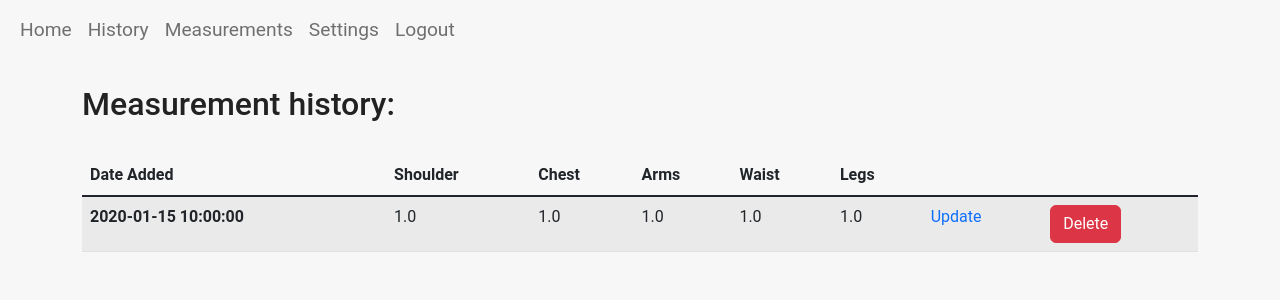
After one commit to simar-s2/Body-Measurement-Tracker, a Flask app: page /history in a window 1280 px wide. The commit adds this page. Shown: the top 300 px of the page. Run offline with Flask 3, Linux system fonts and the light colour scheme; a user stored in the database is signed in; tables that the repository leaves empty hold one stand-in row (values such as "Sample post").

Commit message:
Added history page and feature to delete entries

```diff
--- a/website/static/styles.css
+++ b/website/static/styles.css
@@ -36,7 +36,7 @@ h1, h2 {
 
 #chart {
     display: block;
-    margin: 20px auto;
+    margin: 1rem auto;
     max-width: 80%;
     max-height: 100%;
 }
--- a/website/templates/change_email.html
+++ b/website/templates/change_email.html
@@ -3,7 +3,7 @@
 {% block title %}Settings: Change Email{% endblock %}
 
 {% block content %}
-<h2>Change email address</h2>
+<h2>Change email address:</h2>
 <br>
 <form method="post">
     <div class="mb-3">
--- a/website/templates/change_password.html
+++ b/website/templates/change_password.html
@@ -3,7 +3,7 @@
 {% block title %}Sign Up{% endblock %}
 
 {% block content %}
-<h2>Change password</h2>
+<h2>Change password:</h2>
 <br>
 <form method="post">
     <div class="mb-3">
--- /dev/null
+++ b/website/templates/history.html
@@ -0,0 +1,43 @@
+{% extends "layout.html" %}
+
+{% block title %}History{% endblock %}
+
+{% block content %}
+
+<h2>Measurement history:</h2>
+<br>
+<div class="table-responsive">
+    <table class="table table-striped">
+        <thead>
+            <tr>
+              <th scope="col">Date Added</th>
+              <th scope="col">Shoulder</th>
+              <th scope="col">Chest</th>
+              <th scope="col">Arms</th>
+              <th scope="col">Waist</th>
+              <th scope="col">Legs</th>
+              <th scope="col"></th>
+              <th scope="col"></th>
+            </tr>
+          </thead>
+          <tbody class="table-group-divider">
+        {% for measurement in measurements %}
+            <tr>
+              <th scope="row">{{ measurement.date }}</th>
+              <td>{{ measurement.shoulder }}</td>
+              <td>{{ measurement.chest }}</td>
+              <td>{{ measurement.arm }}</td>
+              <td>{{ measurement.waist }}</td>
+              <td>{{ measurement.leg }}</td>
+              <td><a href="/delete_entry/{{ measurement.id }}" class="link-primary">Update</a></td>
+              <td><form method="post" action="{{ url_for('views.delete_entry', measurement_id=measurement.id) }}" onsubmit="return confirm('Are you sure you want to delete this entry?');">
+                <button class="btn btn-danger" type="submit">Delete</button>
+            </form>
+                </td>
+            </tr>
+        {% endfor %}
+           </tbody>
+    </table>
+</div>
+
+{% endblock %}
--- a/website/templates/layout.html
+++ b/website/templates/layout.html
@@ -18,6 +18,9 @@
                     {% if user.is_authenticated %}
                     <li class="nav-item">
                         <a class="nav-link" aria-current="page" href="/">Home</a>
+                    </li>
+                    <li class="nav-item">
+                        <a class="nav-link" aria-current="page" href="/history">History</a>
                     </li>
                     <li class="nav-item">
                         <a class="nav-link" aria-current="page" href="/measurement">Measurements</a>
@@ -53,20 +56,20 @@
             </svg>
             {% for category, message in messages %}
                 {% if category == 'success' %}
-                <div class="alert alert-success d-flex alert-dismissible fade show" role="alert">
-                    <svg class="bi flex-shrink-2 me-2" role="img" aria-label="Success:"><use xlink:href="#check-circle-fill"/></svg>
+                <div class="alert alert-success alert-dismissible fade show" role="alert">
+                    <svg class="bi flex-shrink-2 me-2" width="1.5em" height="1.5em" role="img" aria-label="Success:"><use xlink:href="#check-circle-fill"/></svg>
                     {{ message }}
                     <button type="button" class="btn-close" data-bs-dismiss="alert" aria-label="Close"></button>
                 </div>
                 {% elif category == 'warning' %}
-                <div class="alert alert-warning d-flex alert-dismissible fade show" role="alert">
-                    <svg class="bi flex-shrink-2 me-2" role="img" aria-label="Warning:"><use xlink:href="#exclamation-triangle-fill"/></svg>
+                <div class="alert alert-warning alert-dismissible fade show" role="alert">
+                    <svg class="bi flex-shrink-2 me-2" width="1.5em" height="1.5em" role="img" aria-label="Warning:"><use xlink:href="#exclamation-triangle-fill"/></svg>
                     {{ message }}
                     <button type="button" class="btn-close" data-bs-dismiss="alert" aria-label="Close"></button>
                 </div>
                 {% else %}
                 <div class="alert alert-danger d-flex align-items-center alert-dismissible fade show" role="alert">
-                    <svg role="img" aria-label="Danger:"><use xlink:href="#exclamation-triangle-fill"/></svg>
+                    <svg role="img" class="bi flex-shrink-2 me-2" width="1.5em" height="1.5em" aria-label="Danger:"><use xlink:href="#exclamation-triangle-fill"/></svg>
                     {{ message }}
                     <button type="button" class="btn-close" data-bs-dismiss="alert" aria-label="Close"></button>
                 </div>
--- a/website/templates/settings.html
+++ b/website/templates/settings.html
@@ -16,7 +16,7 @@
             </div>
             <div class="modal-footer">
                 <button type="button" class="btn btn-secondary" data-bs-dismiss="modal">Cancel</button>
-                <form action="{{ url_for('auth.settings') }}" method="post">
+                <form action="/settings" method="post">
                     <input type="hidden" name="user_id" value="{{ current_user.id }}">
                     <button type="submit" class="btn btn-danger">Delete Account</button>
                 </form>
--- a/website/views.py
+++ b/website/views.py
@@ -1,4 +1,4 @@
-from flask import Blueprint, render_template, request, redirect, flash
+from flask import Blueprint, render_template, request, redirect, flash, url_for
 import plotly.graph_objects as go
 import pandas as pd
 from flask_login import login_required, current_user
@@ -92,3 +92,17 @@ def measurement():
         return redirect('/measurement')
     else:
         return render_template("measurement.html", user=current_user)
+
+@views.route('/delete_entry/<int:measurement_id>', methods=["POST"])
+def delete_entry(measurement_id):
+    measurement = Measurement.query.get_or_404(measurement_id)
+    db.session.delete(measurement)
+    db.session.commit()
+    flash('Entry deleted successfully!', 'success')
+    return redirect('/history')
+
+@views.route('/history')
+@login_required
+def history():
+    measurements = Measurement.query.filter_by(user_id=current_user.id).all()
+    return render_template('history.html', user=current_user, measurements=measurements)
```
